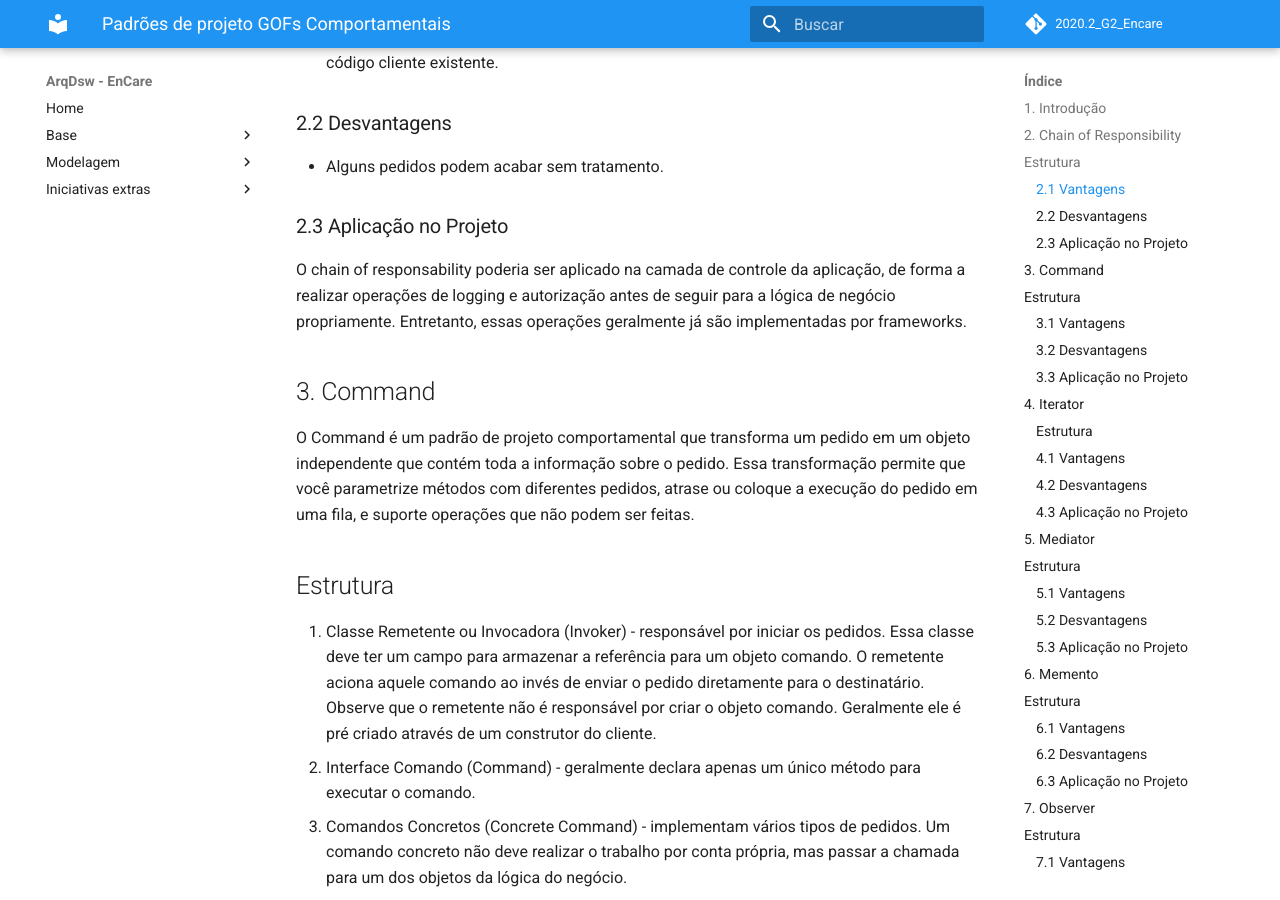
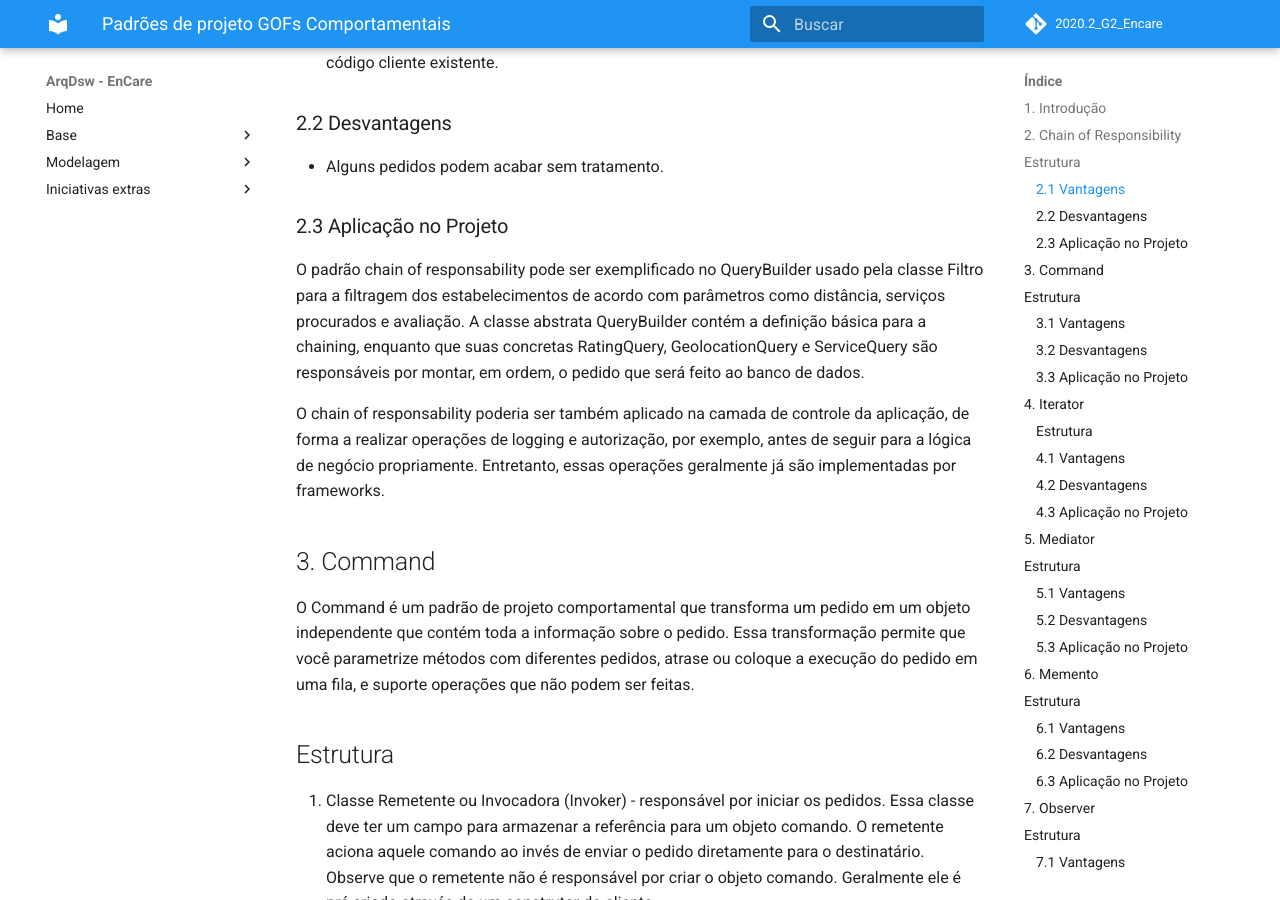
Before and after one commit to UnBArqDsw2020-2/2020.2_G2_Encare, an MkDocs documentation site: the page built from docs/Padroes_de_projeto/GOFs/gof_comportamental.md, in a window 1280 px wide and 900 px high, scrolled down 1397 px. Built offline with MkDocs 1.6.1 and Material for MkDocs 9.7.7, drawn with Linux system fonts in a browser that asks for light colours; comment, search, counter and statistics services are not loaded; some of the changed text lies outside the part shown.

Commit message:
#64 Atualização da aplicação no padrão chain of responsability

```diff
--- a/docs/Padroes_de_projeto/GOFs/gof_comportamental.md
+++ b/docs/Padroes_de_projeto/GOFs/gof_comportamental.md
@@ -30,7 +30,9 @@ O Chain of Responsibility é aplicado quando é esperado que o programa processe
 
 ### 2.3 Aplicação no Projeto
 
-O chain of responsability poderia ser aplicado na camada de controle da aplicação, de forma a realizar operações de logging e autorização antes de seguir para a lógica de negócio propriamente. Entretanto, essas operações geralmente já são implementadas por frameworks.
+O padrão chain of responsability pode ser exemplificado no QueryBuilder usado pela classe Filtro para a filtragem dos estabelecimentos de acordo com parâmetros como distância, serviços procurados e avaliação. A classe abstrata QueryBuilder contém a definição básica para a chaining, enquanto que suas concretas RatingQuery, GeolocationQuery e ServiceQuery são responsáveis por montar, em ordem, o pedido que será feito ao banco de dados.
+
+O chain of responsability poderia ser também aplicado na camada de controle da aplicação, de forma a realizar operações de logging e autorização, por exemplo, antes de seguir para a lógica de negócio propriamente. Entretanto, essas operações geralmente já são implementadas por frameworks.
 
 ## 3. Command
 O Command é um padrão de projeto comportamental que transforma um pedido em um objeto independente que contém toda a informação sobre o pedido. Essa transformação permite que você parametrize métodos com diferentes pedidos, atrase ou coloque a execução do pedido em uma fila, e suporte operações que não podem ser feitas.
```
Also changed, not shown: other parts of docs/Padroes_de_projeto/GOFs/gof_comportamental.md (+1 -1 lines).
